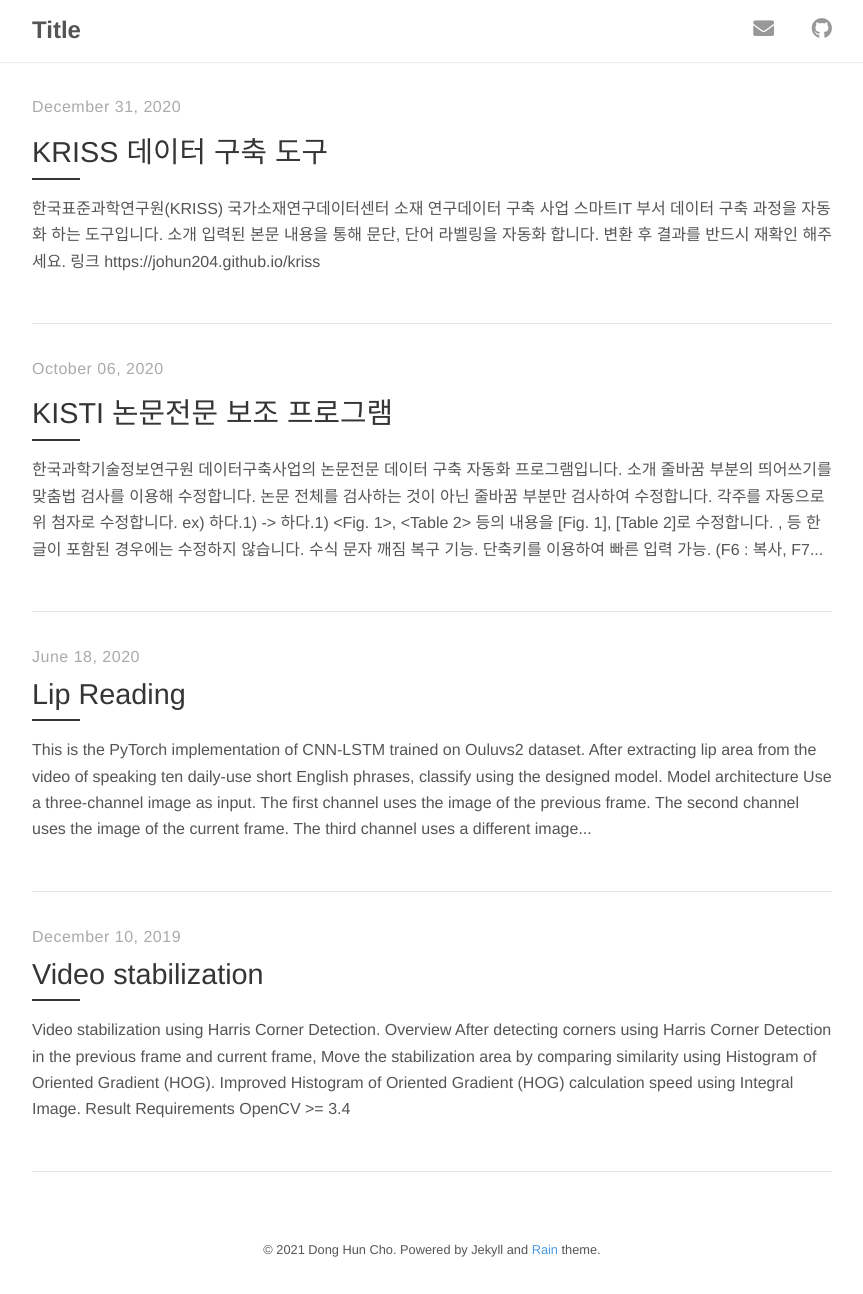
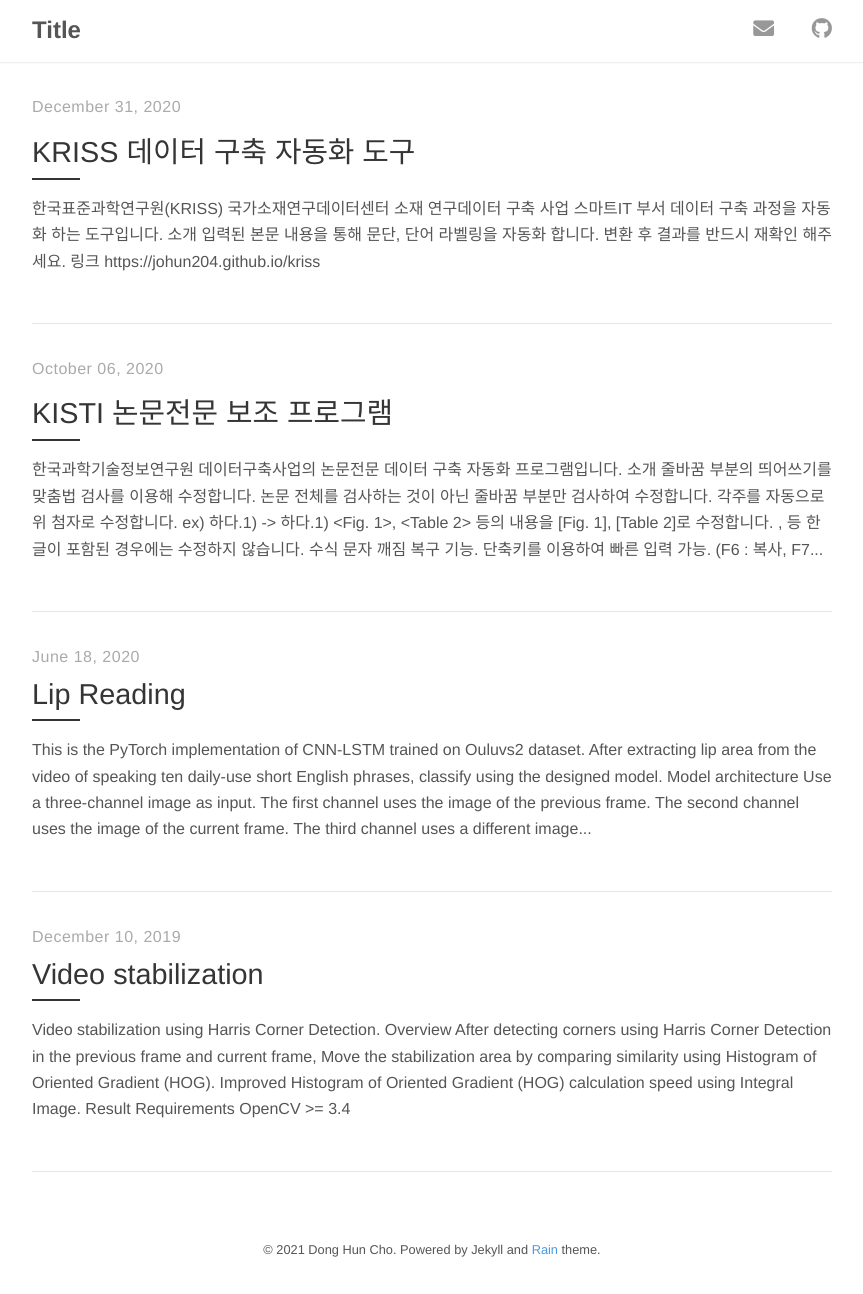
Before and after one commit to johun204/johun204.github.io, a Jekyll site: the page built from index.html, in a window 1280 px wide. Shown: the whole page, without its empty margins (208-1071 px from the left). Built offline with Jekyll 4.4.1, drawn with Linux system fonts in a browser that asks for light colours; nearby versions of some CDN libraries; the list of posts is cut into pages by our own code.

Commit message:
Update 2020-12-31-kriss-study-help.md

```diff
--- a/_posts/2020-12-31-kriss-study-help.md
+++ b/_posts/2020-12-31-kriss-study-help.md
@@ -1,6 +1,6 @@
 ---
 layout: post
-title: "KRISS 데이터 구축 도구"
+title: "KRISS 데이터 구축 자동화 도구"
 author: "Dong Hun Cho"
 ---
 
```
